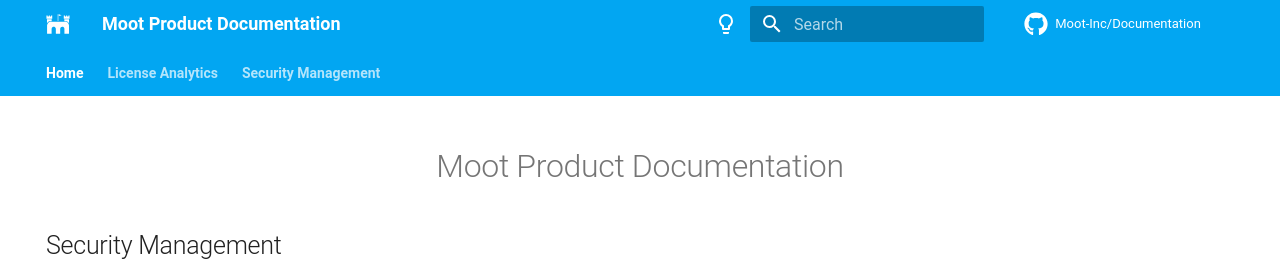
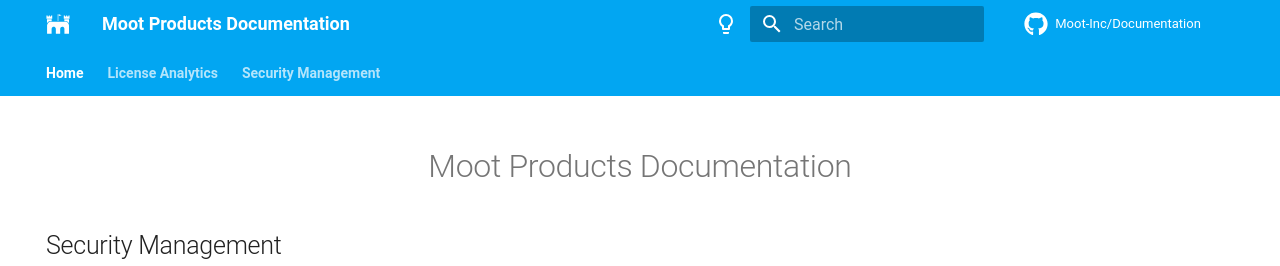
Before and after one commit to Software-Hardware-Integration-Lab/Documentation, an MkDocs documentation site: the page built from docs/index.md, in a window 1280 px wide. Shown: the top 266 px of the page. Built offline with MkDocs 1.6.1 and Material for MkDocs 9.7.7, drawn with Linux system fonts in a browser that asks for light colours; emoji names are drawn with the system emoji font; comment, search, counter and statistics services are not loaded.

Commit message:
products instead of product

```diff
--- a/docs/index.md
+++ b/docs/index.md
@@ -7,7 +7,7 @@ hide:
 
 <h1 align="center">
 
-Moot Product Documentation
+Moot Products Documentation
 
 </h1>
 
--- a/mkdocs.yml
+++ b/mkdocs.yml
@@ -1,4 +1,4 @@
-site_name: Moot Product Documentation
+site_name: Moot Products Documentation
 site_url: https://docs.mootinc.com/
 site_description: Documentation for Moot's various products
 repo_url: https://github.com/Moot-Inc/Documentation
```
